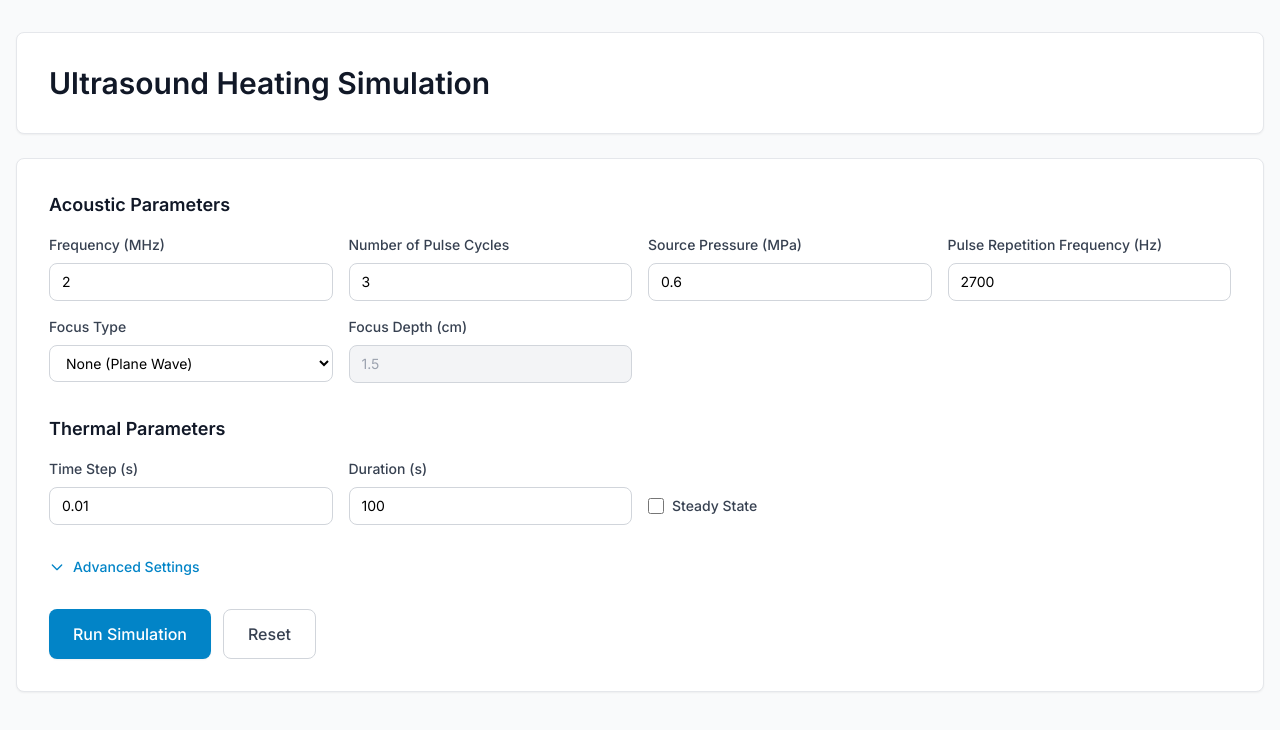
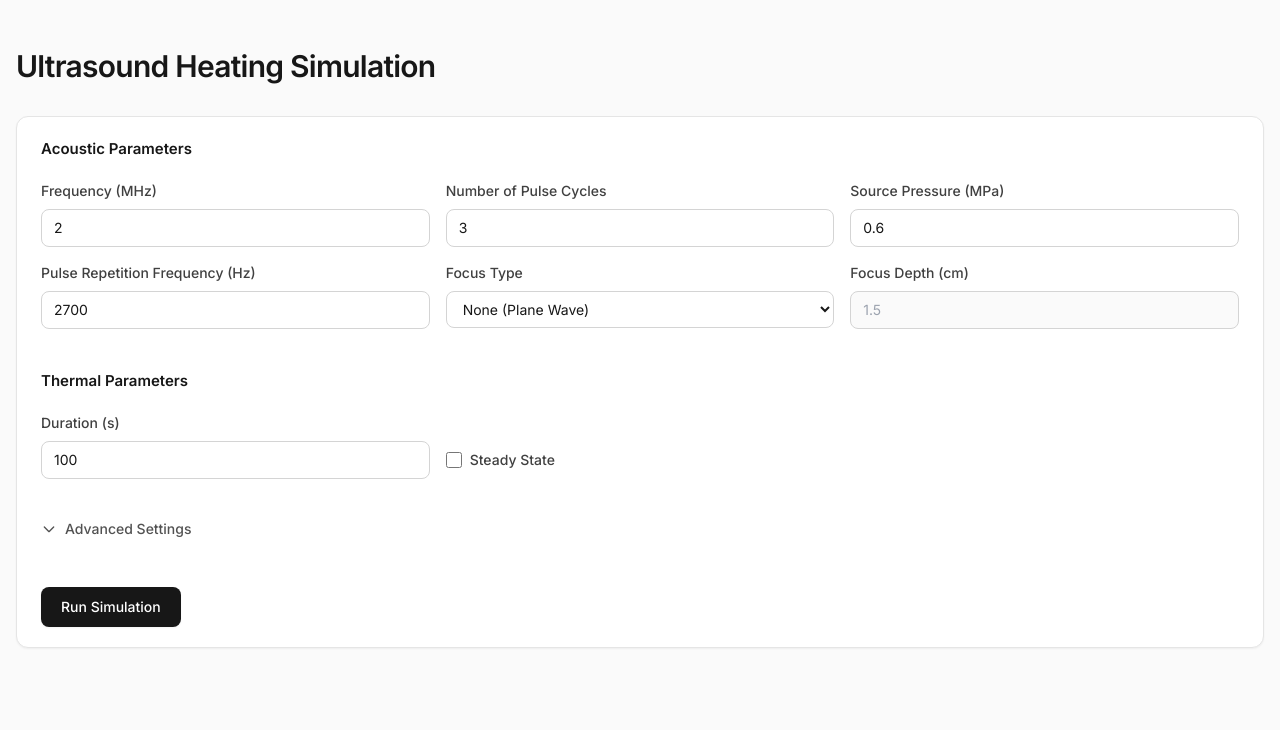
Before and after one commit to rhotter/ultrasound-heating-sim, a Next.js app in the folder web/: page / in a window 1280 px wide. Shown: the top 730 px of the page. Built offline with nearby package versions, Linux system fonts and the light colour scheme.

Commit message:
improvements

```diff
--- a/web/app/components/ResultsDisplay.tsx
+++ b/web/app/components/ResultsDisplay.tsx
@@ -20,34 +20,34 @@ export default function ResultsDisplay({ status, jobId, metadata, error, hasTemp
     <div className="mt-6">
       {/* Status Display */}
       {status === 'running' && (
-        <div className="bg-blue-50 border border-blue-200 rounded-lg p-4 mb-4">
+        <div className="bg-blue-50 border border-blue-200 rounded-xl p-4">
           <div className="flex items-center gap-3">
-            <Loader2 className="w-5 h-5 text-primary-600 animate-spin" />
+            <Loader2 className="w-5 h-5 text-blue-600 animate-spin" />
             <div>
-              <p className="text-gray-900 font-medium">Simulation in progress...</p>
-              {jobId && <p className="text-gray-500 text-xs font-mono mt-1">Job ID: {jobId}</p>}
+              <p className="text-neutral-900 font-medium text-sm">Simulation in progress...</p>
+              {jobId && <p className="text-neutral-500 text-xs font-mono mt-1">Job ID: {jobId}</p>}
             </div>
           </div>
         </div>
       )}
 
       {status === 'error' && (
-        <div className="bg-red-50 border border-red-200 rounded-lg p-4 mb-4">
-          <p className="text-red-900 font-medium">Error</p>
+        <div className="bg-red-50 border border-red-200 rounded-xl p-4">
+          <p className="text-red-900 font-medium text-sm">Error</p>
           <p className="text-red-700 text-sm mt-1">{error}</p>
         </div>
       )}
 
       {status === 'completed' && metadata && (
-        <div className="bg-green-50 border border-green-200 rounded-lg p-4 mb-4">
-          <p className="text-green-900 font-medium">Simulation completed successfully!</p>
+        <div className="bg-green-50 border border-green-200 rounded-xl p-4">
+          <p className="text-green-900 font-medium text-sm">Simulation completed successfully</p>
         </div>
       )}
 
       {/* Results */}
       {status === 'completed' && metadata && 'max_intensity_W_m2' in metadata && (
-        <div className="bg-white border border-gray-200 rounded-lg p-6">
-          <h3 className="text-lg font-semibold text-gray-900 mb-4">Simulation Results</h3>
+        <div className="mt-6 bg-white border border-neutral-200 rounded-xl p-6">
+          <h3 className="text-base font-semibold text-neutral-900 mb-4">Simulation Results</h3>
 
           <div className="space-y-3">
             {metadata.max_temp_rise_skull_C !== undefined && (
@@ -71,9 +71,9 @@ export default function ResultsDisplay({ status, jobId, metadata, error, hasTemp
 
 function MetricRow({ label, value }: { label: string; value: string }) {
   return (
-    <div className="flex justify-between items-center p-3 bg-gray-50 rounded-lg border border-gray-200">
-      <span className="font-medium text-gray-700 text-sm">{label}</span>
-      <span className="text-gray-900 font-semibold font-mono text-sm">{value}</span>
+    <div className="flex justify-between items-center p-3 bg-neutral-50 rounded-lg border border-neutral-200">
+      <span className="font-medium text-neutral-700 text-sm">{label}</span>
+      <span className="text-neutral-900 font-semibold font-mono text-sm">{value}</span>
     </div>
   );
 }
--- a/web/app/components/SimulationForm.tsx
+++ b/web/app/components/SimulationForm.tsx
@@ -51,13 +51,13 @@ export default function SimulationForm({ onSubmit, isRunning }: SimulationFormPr
   };
 
   return (
-    <form onSubmit={handleSubmit} className="space-y-8">
+    <form onSubmit={handleSubmit} className="space-y-10">
       {/* Acoustic Parameters */}
-      <div>
-        <h2 className="text-lg font-semibold text-gray-900 mb-4">
+      <div className="space-y-5">
+        <h2 className="text-base font-semibold text-neutral-900">
           Acoustic Parameters
         </h2>
-        <div className="grid grid-cols-1 md:grid-cols-2 lg:grid-cols-4 gap-4">
+        <div className="grid grid-cols-1 md:grid-cols-2 lg:grid-cols-3 gap-4">
           <FormField
             label="Frequency (MHz)"
             value={freqMHz}
@@ -136,20 +136,11 @@ export default function SimulationForm({ onSubmit, isRunning }: SimulationFormPr
       </div>
 
       {/* Thermal Parameters */}
-      <div>
-        <h2 className="text-lg font-semibold text-gray-900 mb-4">
+      <div className="space-y-5">
+        <h2 className="text-base font-semibold text-neutral-900">
           Thermal Parameters
         </h2>
-        <div className="grid grid-cols-1 md:grid-cols-2 lg:grid-cols-4 gap-4">
-          <FormField
-            label="Time Step (s)"
-            value={params.thermal_dt}
-            onChange={(v) => handleChange('thermal_dt', v)}
-            min={0.001}
-            step={0.001}
-            help="Thermal solver time step"
-            disabled={isRunning}
-          />
+        <div className="grid grid-cols-1 md:grid-cols-2 lg:grid-cols-3 gap-4">
           <FormField
             label="Duration (s)"
             value={params.thermal_t_end}
@@ -170,11 +161,11 @@ export default function SimulationForm({ onSubmit, isRunning }: SimulationFormPr
       </div>
 
       {/* Advanced Settings */}
-      <div>
+      <div className="space-y-5">
         <button
           type="button"
           onClick={() => setShowAdvanced(!showAdvanced)}
-          className="text-sm font-medium text-primary-600 hover:text-primary-700 flex items-center gap-2"
+          className="text-sm font-medium text-neutral-600 hover:text-neutral-900 flex items-center gap-2 transition-colors"
           disabled={isRunning}
         >
           <svg className={`w-4 h-4 transition-transform ${showAdvanced ? 'rotate-180' : ''}`} fill="none" stroke="currentColor" viewBox="0 0 24 24">
@@ -183,7 +174,16 @@ export default function SimulationForm({ onSubmit, isRunning }: SimulationFormPr
           Advanced Settings
         </button>
         {showAdvanced && (
-          <div className="mt-4 grid grid-cols-1 md:grid-cols-2 lg:grid-cols-4 gap-4">
+          <div className="grid grid-cols-1 md:grid-cols-2 lg:grid-cols-3 gap-4">
+            <FormField
+              label="Thermal Time Step (s)"
+              value={params.thermal_dt}
+              onChange={(v) => handleChange('thermal_dt', v)}
+              min={0.001}
+              step={0.001}
+              help="Thermal solver time step"
+              disabled={isRunning}
+            />
             <FormField
               label="Transducer Elements X"
               value={params.num_elements_x}
@@ -228,7 +228,7 @@ export default function SimulationForm({ onSubmit, isRunning }: SimulationFormPr
               disabled={isRunning}
             />
             <FormField
-              label="PML Boundary Size"
+              label="Acoustic PML Boundary Size"
               value={params.pml_size}
               onChange={(v) => handleChange('pml_size', v)}
               min={5}
@@ -240,21 +240,13 @@ export default function SimulationForm({ onSubmit, isRunning }: SimulationFormPr
       </div>
 
       {/* Submit Button */}
-      <div className="flex gap-3 mt-6">
+      <div className="pt-2">
         <button
           type="submit"
           disabled={isRunning}
-          className="px-6 py-3 bg-primary-600 text-white font-medium rounded-lg hover:bg-primary-700 disabled:opacity-50 disabled:cursor-not-allowed transition-colors shadow-sm"
+          className="px-5 py-2.5 bg-neutral-900 text-white text-sm font-medium rounded-lg hover:bg-neutral-800 disabled:opacity-50 disabled:cursor-not-allowed transition-all shadow-sm disabled:shadow-none"
         >
           {isRunning ? 'Running...' : 'Run Simulation'}
-        </button>
-        <button
-          type="button"
-          onClick={resetForm}
-          disabled={isRunning}
-          className="px-6 py-3 bg-white text-gray-700 font-medium rounded-lg border border-gray-300 hover:bg-gray-50 disabled:opacity-50 disabled:cursor-not-allowed transition-colors"
-        >
-          Reset
         </button>
       </div>
     </form>
@@ -276,7 +268,7 @@ interface FormFieldProps {
 function FormField({ label, value, onChange, min, max, step, help, placeholder, disabled }: FormFieldProps) {
   return (
     <div className="flex flex-col">
-      <label className="font-medium text-gray-700 mb-2 text-sm">{label}</label>
+      <label className="font-medium text-neutral-700 mb-2 text-sm">{label}</label>
       <input
         type="number"
         value={value}
@@ -286,7 +278,7 @@ function FormField({ label, value, onChange, min, max, step, help, placeholder,
         step={step}
         placeholder={placeholder}
         disabled={disabled}
-        className="px-3 py-2 border border-gray-300 rounded-lg bg-white focus:outline-none focus:ring-2 focus:ring-primary-500 focus:border-transparent disabled:bg-gray-100 disabled:cursor-not-allowed text-sm"
+        className="px-3 py-2 border border-neutral-300 rounded-lg bg-white focus:outline-none focus:ring-2 focus:ring-neutral-900 focus:border-neutral-900 disabled:bg-neutral-50 disabled:cursor-not-allowed text-sm transition-all"
       />
     </div>
   );
@@ -310,9 +302,9 @@ function CheckboxField({ label, checked, onChange, help, disabled }: CheckboxFie
         checked={checked}
         onChange={(e) => onChange(e.target.checked)}
         disabled={disabled}
-        className="w-4 h-4 text-primary-600 border-gray-300 rounded focus:ring-primary-500 disabled:cursor-not-allowed"
+        className="w-4 h-4 text-neutral-900 border-neutral-300 rounded focus:ring-neutral-900 disabled:cursor-not-allowed"
       />
-      <label htmlFor={id} className="font-medium text-gray-700 text-sm cursor-pointer">{label}</label>
+      <label htmlFor={id} className="font-medium text-neutral-700 text-sm cursor-pointer">{label}</label>
     </div>
   );
 }
@@ -329,12 +321,12 @@ interface SelectFieldProps {
 function SelectField({ label, value, onChange, options, help, disabled }: SelectFieldProps) {
   return (
     <div className="flex flex-col">
-      <label className="font-medium text-gray-700 mb-2 text-sm">{label}</label>
+      <label className="font-medium text-neutral-700 mb-2 text-sm">{label}</label>
       <select
         value={value}
         onChange={(e) => onChange(e.target.value)}
         disabled={disabled}
-        className="px-3 py-2 border border-gray-300 rounded-lg bg-white focus:outline-none focus:ring-2 focus:ring-primary-500 focus:border-transparent disabled:bg-gray-100 disabled:cursor-not-allowed text-sm"
+        className="px-3 py-2 border border-neutral-300 rounded-lg bg-white focus:outline-none focus:ring-2 focus:ring-neutral-900 focus:border-neutral-900 disabled:bg-neutral-50 disabled:cursor-not-allowed text-sm transition-all"
       >
         {options.map(option => (
           <option key={option.value} value={option.value}>
--- a/web/app/globals.css
+++ b/web/app/globals.css
@@ -4,6 +4,24 @@
 
 @layer base {
   body {
-    @apply bg-gray-50;
+    @apply bg-neutral-50 text-neutral-900 antialiased;
+  }
+
+  * {
+    @apply border-neutral-200;
   }
 }
+
+@layer components {
+  .card {
+    @apply bg-white border border-neutral-200 rounded-xl shadow-sm;
+  }
+
+  .card-header {
+    @apply border-b border-neutral-100 px-6 py-5;
+  }
+
+  .card-body {
+    @apply px-6 py-5;
+  }
+}
--- a/web/app/lib/presets.ts
+++ b/web/app/lib/presets.ts
@@ -1,8 +1,8 @@
 import { SimulationParams } from '../types/simulation';
 
 export const defaultParams: SimulationParams = {
-  Lx: 0.030,  // 1.3 cm in x
-  Ly: 0.015,  // 0.7 cm in y
+  Lx: 0.050,  // 1.3 cm in x
+  Ly: 0.025,  // 0.7 cm in y
   Lz: 0.025,  // 2.5 cm in z (enough for all tissue layers + brain)
   pml_size: 10,
   freq: 2000000,
--- a/web/app/page.tsx
+++ b/web/app/page.tsx
@@ -75,15 +75,18 @@ export default function Home() {
   };
 
   return (
-    <div className="min-h-screen py-8 px-4">
-      <div className="max-w-7xl mx-auto">
+    <div className="min-h-screen py-12 px-4">
+      <div className="max-w-7xl mx-auto space-y-8">
         {/* Header */}
-        <div className="bg-white rounded-lg shadow-sm border border-gray-200 p-8 mb-6">
-          <h1 className="text-3xl font-semibold text-gray-900">Ultrasound Heating Simulation</h1>
+        <div>
+          <h1 className="text-3xl font-semibold text-neutral-900 tracking-tight">
+            Ultrasound Heating Simulation
+          </h1>
         </div>
 
         {/* Main Content */}
-        <div className="bg-white rounded-lg shadow-sm border border-gray-200 p-8 mb-6">
+        <div className="card">
+          <div className="card-body space-y-8">
             <SimulationForm onSubmit={handleSubmit} isRunning={status === 'running'} />
 
             <ResultsDisplay
@@ -93,11 +96,15 @@ export default function Home() {
               error={error}
               hasTemperatureData={hasTemperature}
             />
+          </div>
+        </div>
 
         {/* Visualizations */}
         {status === 'completed' && visualizations && (
-            <div className="mt-8">
-              <h2 className="text-2xl font-semibold text-gray-900 mb-6">Visualizations</h2>
+          <div className="space-y-6">
+            <h2 className="text-2xl font-semibold text-neutral-900 tracking-tight">
+              Visualizations
+            </h2>
             <VisualizationPanel
               visualizations={visualizations}
               timeSeries={timeSeries}
@@ -107,6 +114,5 @@ export default function Home() {
         )}
       </div>
     </div>
-    </div>
   );
 }
--- a/web/tailwind.config.js
+++ b/web/tailwind.config.js
@@ -9,15 +9,31 @@ module.exports = {
     extend: {
       colors: {
         primary: {
-          50: '#f0f9ff',
-          100: '#e0f2fe',
-          200: '#bae6fd',
-          300: '#7dd3fc',
-          400: '#38bdf8',
-          500: '#0ea5e9',
-          600: '#0284c7',
-          700: '#0369a1',
+          50: '#f5f5f5',
+          100: '#e5e5e5',
+          200: '#d4d4d4',
+          300: '#a3a3a3',
+          400: '#737373',
+          500: '#525252',
+          600: '#404040',
+          700: '#262626',
+          800: '#171717',
+          900: '#0a0a0a',
         },
+      },
+      borderRadius: {
+        'lg': '0.5rem',
+        'xl': '0.75rem',
+        '2xl': '1rem',
+      },
+      fontSize: {
+        'xs': ['0.75rem', { lineHeight: '1rem' }],
+        'sm': ['0.875rem', { lineHeight: '1.25rem' }],
+        'base': ['0.9375rem', { lineHeight: '1.5rem' }],
+        'lg': ['1.0625rem', { lineHeight: '1.75rem' }],
+        'xl': ['1.25rem', { lineHeight: '1.75rem' }],
+        '2xl': ['1.5rem', { lineHeight: '2rem' }],
+        '3xl': ['1.875rem', { lineHeight: '2.25rem' }],
       },
     },
   },
```
Also changed, not shown: web/app/components/VisualizationPanel.tsx (+34 -20 lines). Lines whose indentation alone changed are shown as unchanged.
